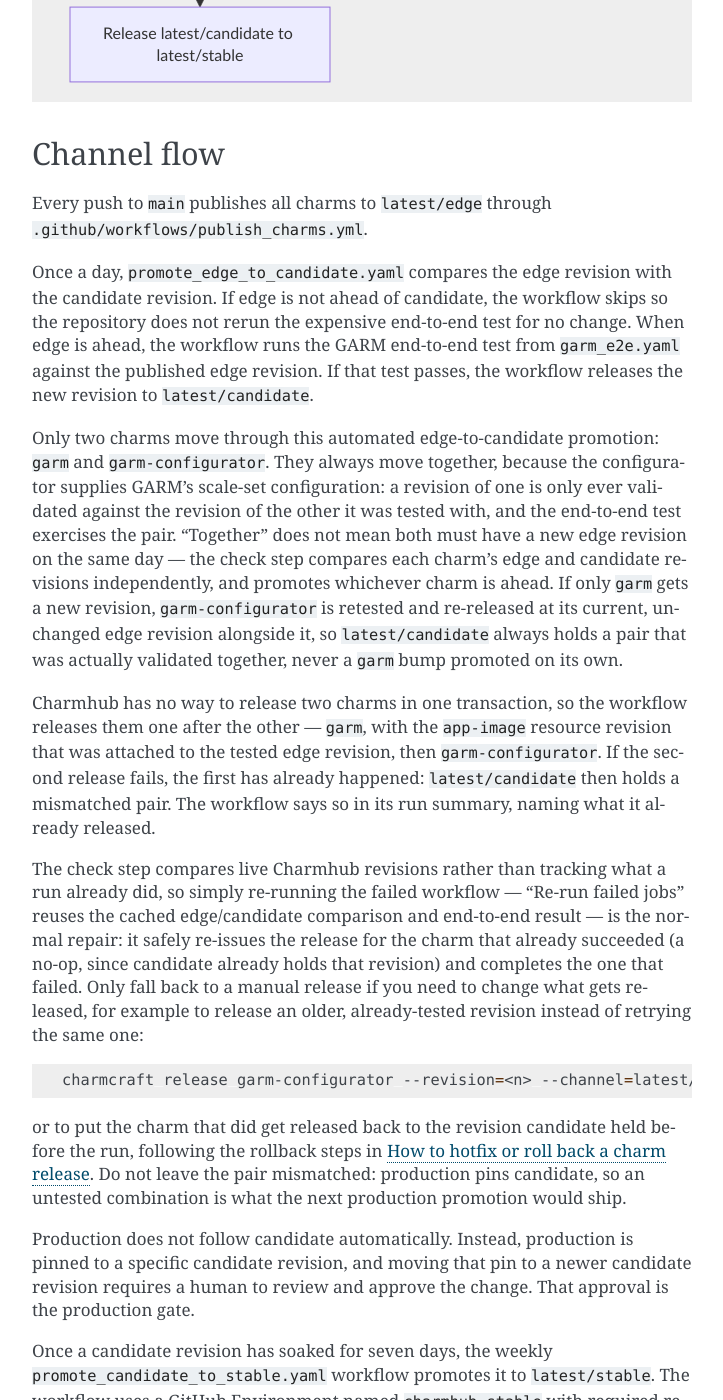
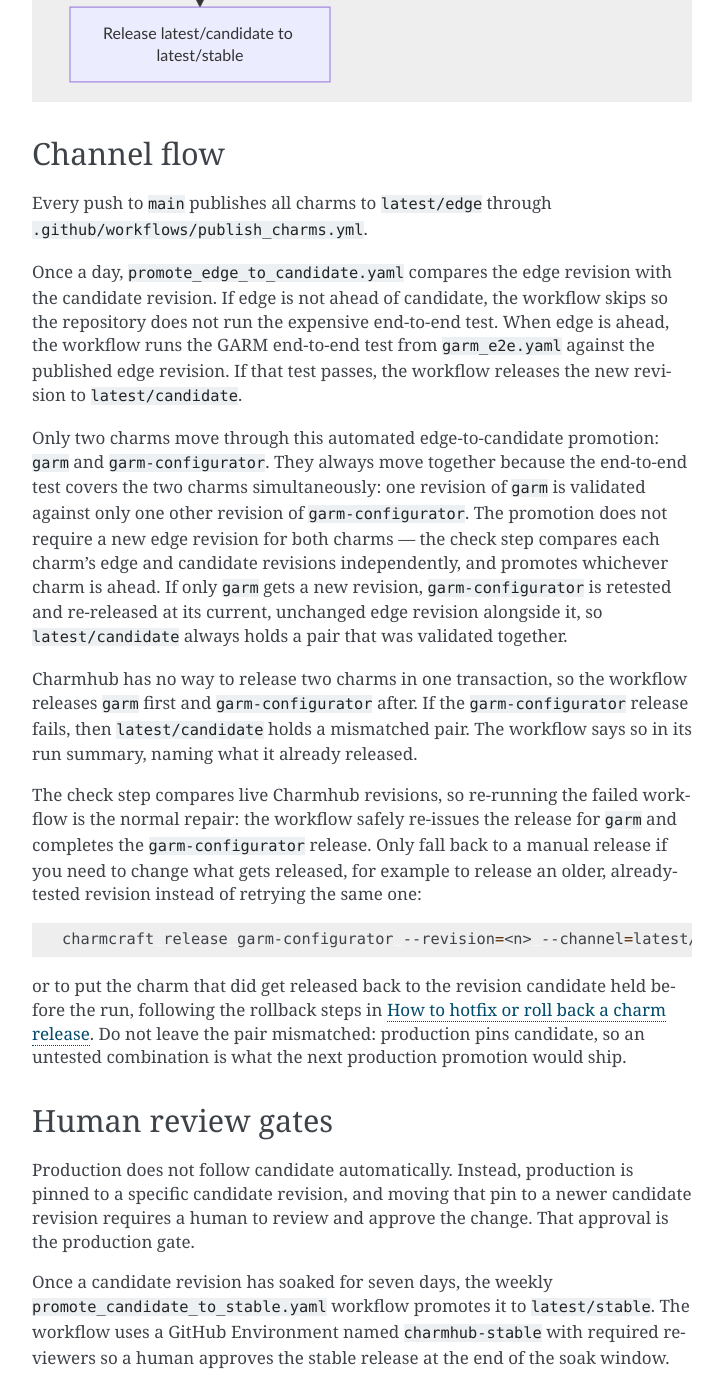
Before and after one commit to canonical/github-runner-operators, a Sphinx documentation site: the page built from docs/explanation/charm-release-and-promotion.md, in a window 1280 px wide and 1400 px high, scrolled down 1281 px. Shown: the whole window, without its empty margins (388-1111 px from the left). Built offline with Sphinx 7.4.7, drawn with Linux system fonts in a browser that asks for light colours; comment, search, counter and statistics services are not loaded; some of the changed text lies outside the part shown.

Commit message:
Apply batched suggestions from code review
Co-authored-by: Erin Conley <erin.conley@canonical.com>

```diff
--- a/docs/explanation/charm-release-and-promotion.md
+++ b/docs/explanation/charm-release-and-promotion.md
@@ -36,36 +36,33 @@
 
 Once a day, `promote_edge_to_candidate.yaml` compares the edge revision with
 the candidate revision. If edge is not ahead of candidate, the workflow skips
-so the repository does not rerun the expensive end-to-end test for no change.
+so the repository does not run the expensive end-to-end test.
 When edge is ahead, the workflow runs the GARM end-to-end test from
 `garm_e2e.yaml` against the published edge revision. If that test passes, the
 workflow releases the new revision to `latest/candidate`.
 
 Only two charms move through this automated edge-to-candidate promotion:
-`garm` and `garm-configurator`. They always move together, because the
-configurator supplies GARM's scale-set configuration: a revision of one is only
-ever validated against the revision of the other it was tested with, and the
-end-to-end test exercises the pair. "Together" does not mean both must have a
-new edge revision on the same day — the check step compares each charm's edge
+`garm` and `garm-configurator`. They always move together because the
+end-to-end test covers the two charms simultaneously: one revision of
+`garm` is validated against only one other revision of `garm-configurator`.
+The promotion does not require a new edge revision for both charms
+— the check step compares each charm's edge
 and candidate revisions independently, and promotes whichever charm is ahead.
 If only `garm` gets a new revision, `garm-configurator` is retested and
 re-released at its current, unchanged edge revision alongside it, so
-`latest/candidate` always holds a pair that was actually validated together,
-never a `garm` bump promoted on its own.
+`latest/candidate` always holds a pair that was validated together.
 
 Charmhub has no way to release two charms in one transaction, so the workflow
-releases them one after the other — `garm`, with the `app-image` resource
-revision that was attached to the tested edge revision, then
-`garm-configurator`. If the second release fails, the first has already
-happened: `latest/candidate` then holds a mismatched pair. The workflow says so
+releases `garm` first and `garm-configurator` after.
+If the `garm-configurator` release fails, then
+`latest/candidate` holds a mismatched pair. The workflow says so
 in its run summary, naming what it already released.
 
-The check step compares live Charmhub revisions rather than tracking what a
-run already did, so simply re-running the failed workflow — "Re-run failed
-jobs" reuses the cached edge/candidate comparison and end-to-end result — is
-the normal repair: it safely re-issues the release for the charm that already
-succeeded (a no-op, since candidate already holds that revision) and completes
-the one that failed. Only fall back to a manual release if you need to change
+The check step compares live Charmhub revisions, so re-running
+the failed workflow is the normal repair: the workflow safely
+re-issues the release for `garm` and completes the
+`garm-configurator` release.
+Only fall back to a manual release if you need to change
 what gets released, for example to release an older, already-tested revision
 instead of retrying the same one:
 
@@ -79,6 +76,8 @@
 production pins candidate, so an untested combination is what the next
 production promotion would ship.
 
+## Human review gates
+
 Production does not follow candidate automatically. Instead, production is
 pinned to a specific candidate revision, and moving that pin to a newer
 candidate revision requires a human to review and approve the change. That
@@ -119,12 +116,10 @@
 same one the other release workflows use. The environment is there for the
 approval, not for the credentials.
 
-A missing environment would not fail an approval on its own — GitHub treats
+A missing environment would not cause the workflow to fail — GitHub treats
 `environment:` pointing at nothing as a no-op and runs the job straight through.
-The weekly workflow therefore checks first: its `verify-environment` job queries
-the environment and fails the run if it is absent or has no required-reviewers
-rule. The stable gate cannot silently disappear; an environment without
-required reviewers stops the release instead of waving it through.
+The weekly workflow therefore queries the environment using its
+its `verify-environment` job and fails the run if it is absent.
 
 ## Hotfixes and rollbacks
 
```
Also changed, not shown: other parts of docs/explanation/charm-release-and-promotion.md (+1 -3 lines).
